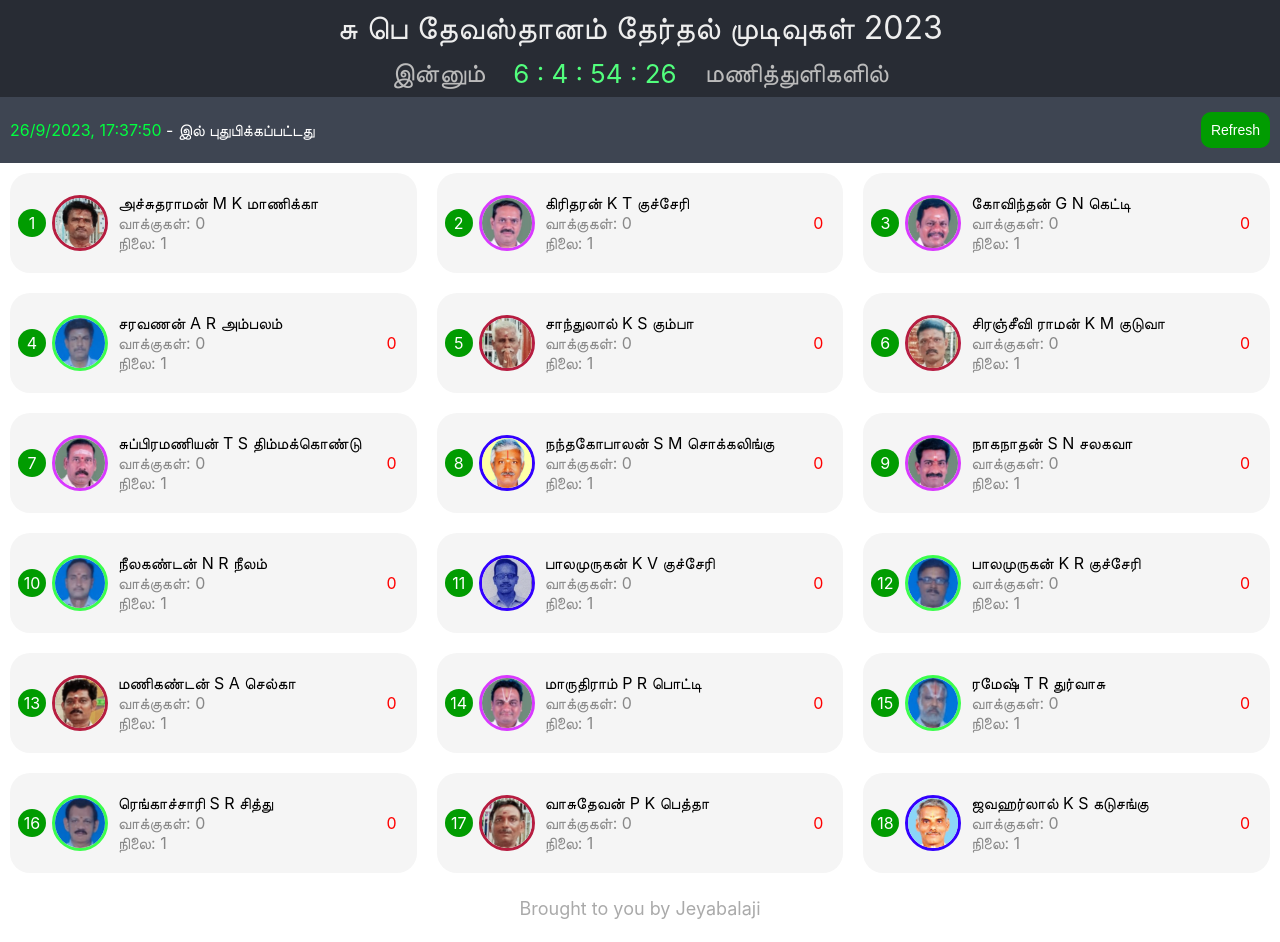
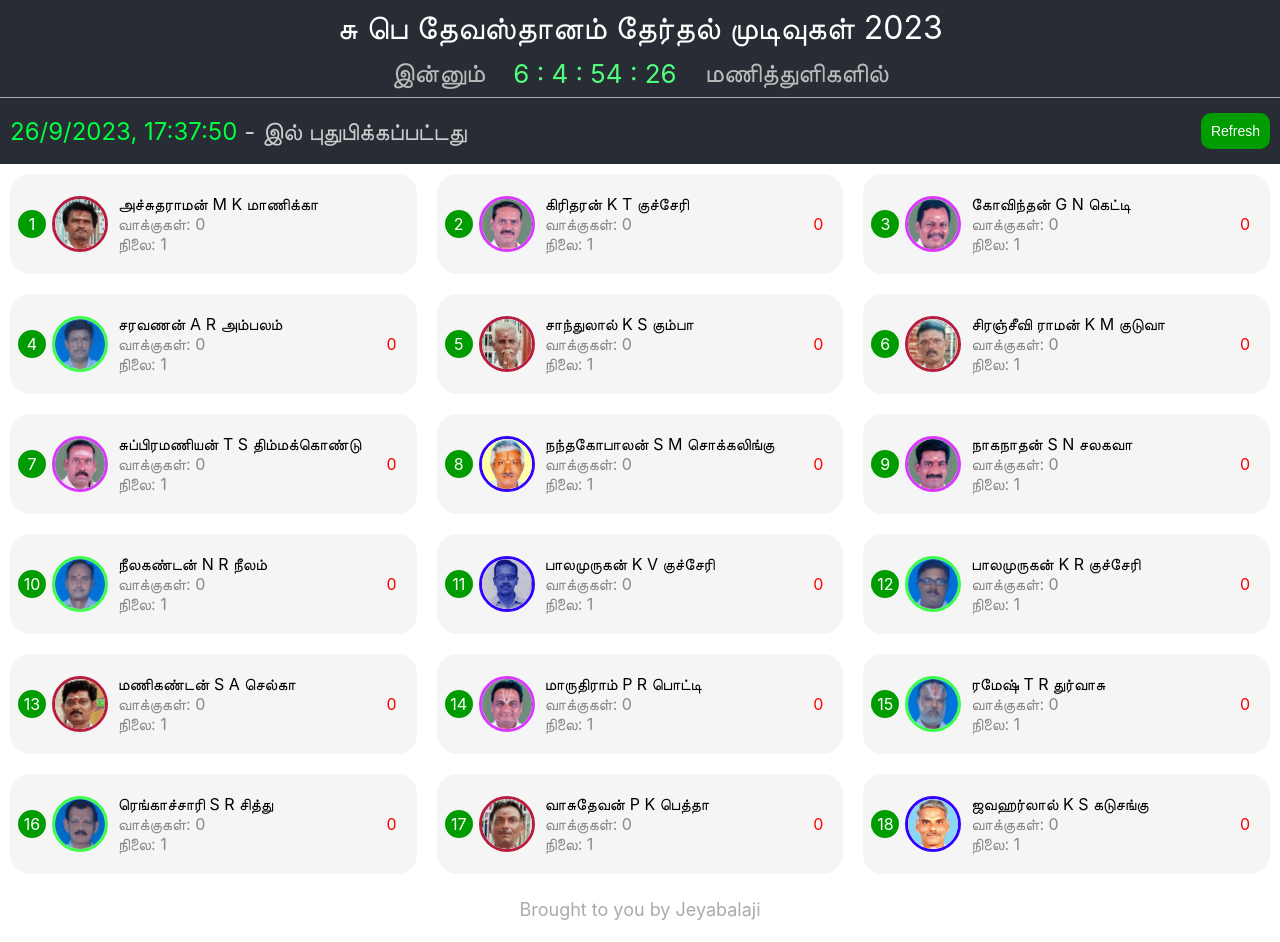
Before and after one commit to antandbuffalo/spd-election, a React (Create React App) app: page / in a window 1280 px wide. Built offline with nearby package versions, Linux system fonts and the light colour scheme.

Commit message:
updated updatedat font size

```diff
--- a/public/index.html
+++ b/public/index.html
@@ -6,8 +6,8 @@
     <meta name="viewport" content="width=device-width, initial-scale=1" />
     <meta name="theme-color" content="#000000" />
     <meta
-      name="description"
-      content="Web site created using create-react-app"
+      name="SPD Election Results 2023"
+      content="SPD Election Results 2023"
     />
     <link rel="apple-touch-icon" href="%PUBLIC_URL%/logo192.png" />
     <!--
--- a/src/App.scss
+++ b/src/App.scss
@@ -1,3 +1,6 @@
+html {
+  scroll-behavior: smooth;
+}
 .App-header {
   background-color: #282c34;
   min-height: 50px;
@@ -7,9 +10,10 @@
   align-items: center;
   justify-content: center;
   font-size: 18px;
-  color: #eee;
+  color: #fff;
   text-align: center;
   padding: 8px 4px;
+  border-bottom: 0.5px solid #aaa;
 }
 
 .timer {
--- a/src/Home/index.scss
+++ b/src/Home/index.scss
@@ -1,6 +1,6 @@
 .home {
   .home-header {
-    background-color: #3e4552;
+    background-color: #282c34;
     display: flex;
     justify-content: space-between;
     align-items: center;
@@ -18,6 +18,8 @@
     > .updated-at {
       color: white;
       margin-left: 10px;
+      color: #ccc;
+      font-size: 16px;
       span:first-child {
         color: #00ff3f;
       }
@@ -113,6 +115,18 @@
     }
   }
   @media (min-width: 1000px) {
+    .home-header {
+      > .updated-at {
+        color: white;
+        margin-left: 10px;
+        color: #ccc;
+        font-size: 24px;
+        span:first-child {
+          color: #00ff3f;
+        }
+      }
+    }
+
     .members-container {
       display: grid;
       grid-template-columns: repeat(auto-fit, minmax(400px, 1fr));
```
